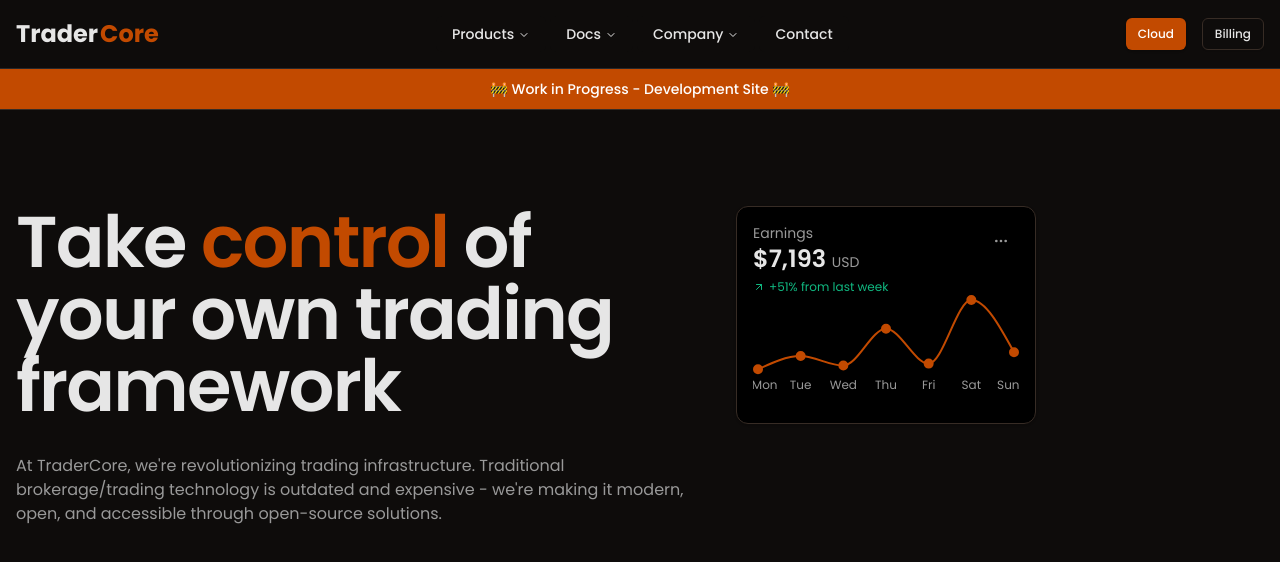
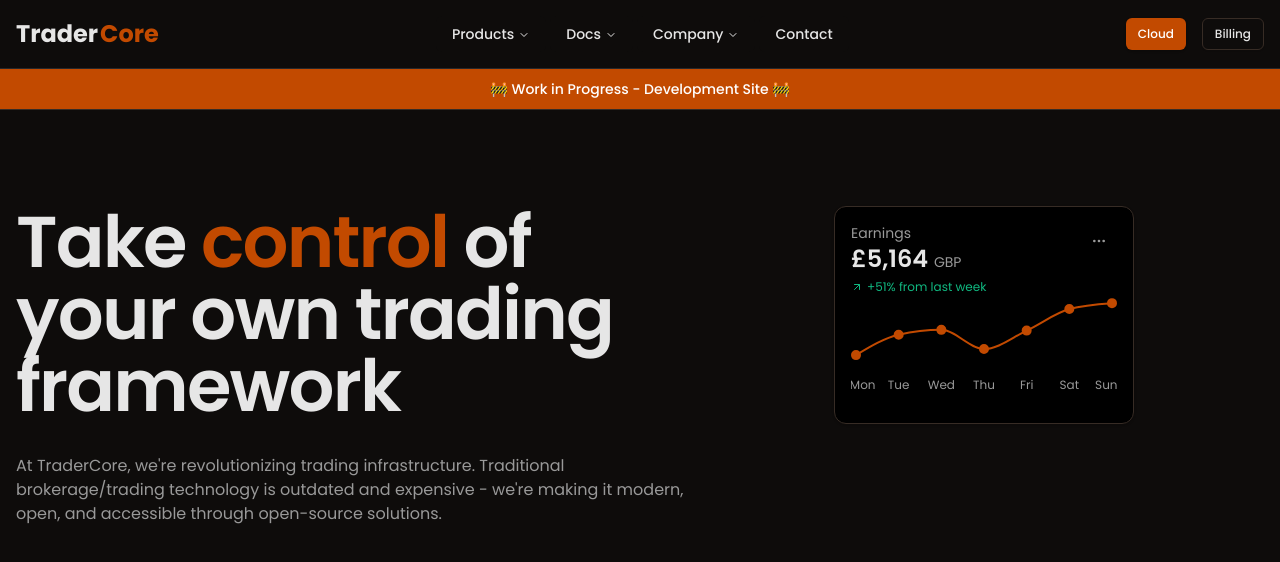
Before and after one commit to TraderCore/Website, a Next.js app: page / in a window 1280 px wide. Shown: the top 562 px of the page. Built offline with nearby package versions, Linux system fonts and the light colour scheme.

Commit message:
Enhance EarningsWidget with dynamic currency and improved data generation
- Add currency map with symbol support
- Modify data generation to create more realistic earnings values
- Dynamically select and display currency symbol and code
- Adjust layout spacing and centering on home page

```diff
--- a/src/app/_components/widgets/widget1.tsx
+++ b/src/app/_components/widgets/widget1.tsx
@@ -6,17 +6,31 @@
 import { useMemo } from 'react';
 import { Line, LineChart, ResponsiveContainer, XAxis, YAxis } from 'recharts';
 
+const currencyMap = {
+    USD: '$',
+    EUR: '€',
+    GBP: '£',
+};
+
 export default function EarningsWidget() {
     const data = useMemo(() => {
         return [
-            { day: 'Mon', value: Math.floor(Math.random() * 1000) },
-            { day: 'Tue', value: Math.floor(Math.random() * 2000) },
-            { day: 'Wed', value: Math.floor(Math.random() * 4000) },
-            { day: 'Thu', value: Math.floor(Math.random() * 6000) },
-            { day: 'Fri', value: Math.floor(Math.random() * 8000) },
-            { day: 'Sat', value: Math.floor(Math.random() * 10000) },
-            { day: 'Sun', value: Math.floor(Math.random() * 12000) },
+            { day: 'Mon', value: Math.floor(Math.random() * 1000) + 1000 },
+            { day: 'Tue', value: Math.floor(Math.random() * 1000) + 2000 },
+            { day: 'Wed', value: Math.floor(Math.random() * 1000) + 3000 },
+            { day: 'Thu', value: Math.floor(Math.random() * 1000) + 1000 },
+            { day: 'Fri', value: Math.floor(Math.random() * 1000) + 3000 },
+            { day: 'Sat', value: Math.floor(Math.random() * 1000) + 4000 },
+            { day: 'Sun', value: Math.floor(Math.random() * 1000) + 5000 },
         ];
+    }, []);
+
+    const currency = useMemo(() => {
+        // Get Random Currency
+        const currencies = Object.keys(
+            currencyMap,
+        ) as (keyof typeof currencyMap)[];
+        return currencies[Math.floor(Math.random() * currencies.length)];
     }, []);
 
     const maxValue = Math.max(...data.map((item) => item.value));
@@ -27,9 +41,10 @@
                 <div>
                     <p className="text-sm text-muted-foreground">Earnings</p>
                     <h2 className="text-2xl font-semibold">
-                        ${maxValue.toLocaleString()}{' '}
+                        {currencyMap[currency]}
+                        {maxValue.toLocaleString()}{' '}
                         <span className="text-sm font-normal text-muted-foreground">
-                            USD
+                            {currency}
                         </span>
                     </h2>
                     <div className="flex items-center gap-1 mt-1">
--- a/src/app/page.tsx
+++ b/src/app/page.tsx
@@ -12,7 +12,7 @@
             </div>
 
             {/* Hero Section */}
-            <section className="container relative mx-auto px-4 flex flex-col md:flex-row my-24 gap-12">
+            <section className="container relative mx-auto px-4 flex flex-col md:flex-row my-24 gap-4">
                 <div className="max-w-2xl text-center md:text-left">
                     <h1 className="text-6xl font-semibold tracking-tight  sm:text-7xl mb-8">
                         Take <span className="text-primary">control</span> of
@@ -26,7 +26,7 @@
                     </p>
                 </div>
 
-                <div className="w-full">
+                <div className="w-full flex justify-center">
                     <EarningsWidget />
                 </div>
             </section>
```
